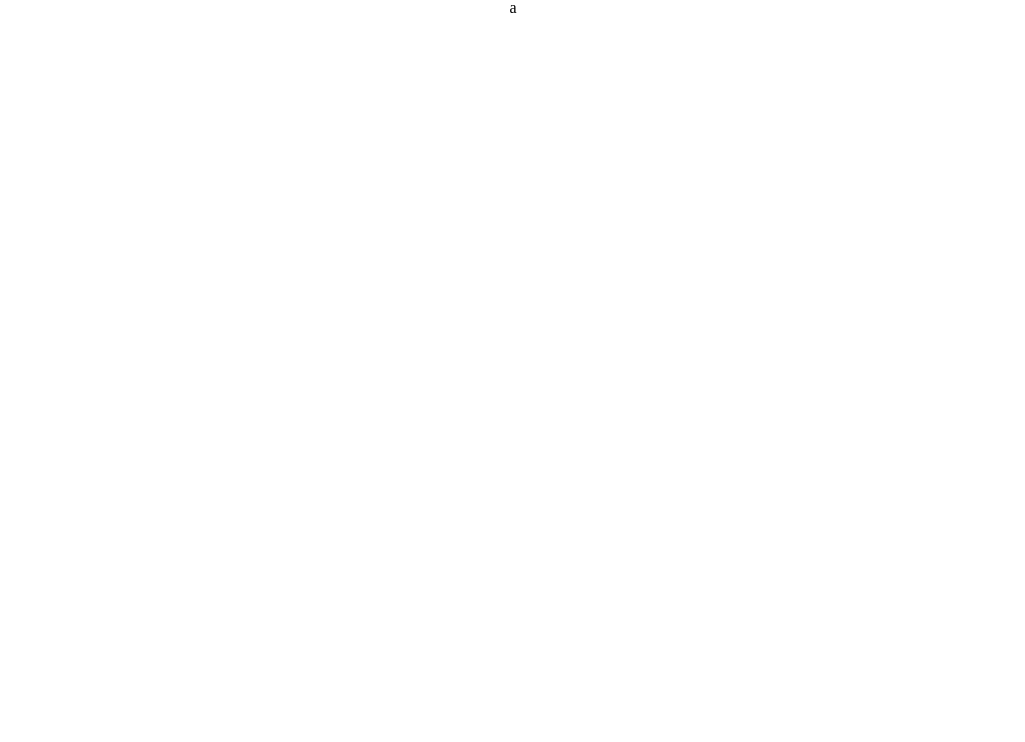
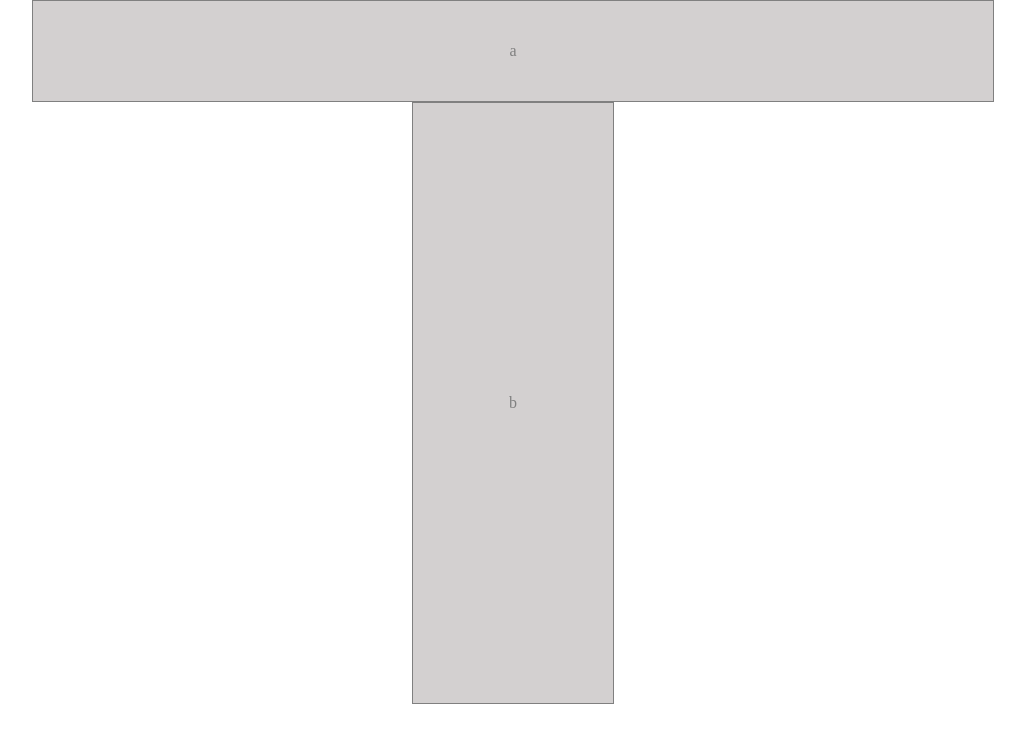
Before and after one commit to Nsuliman/lab-01, a plain HTML site: page index.html in a window 1280 px wide. Shown: the whole page, without its empty margins (127-1152 px from the left). Drawn offline with Linux system fonts and the light colour scheme.

Commit message:
divisons styling

```diff
--- a/css/desktopStyle.css
+++ b/css/desktopStyle.css
@@ -1,4 +1,41 @@
 #header
 {
-    text-align: center;
+    background-color: #d3d0d0;
+    width: 960px;
+    height: 100px;
+    position: relative;
+    margin: 0px auto;
+    color: gray;
+
+    display: -webkit-flexbox;
+    display: -ms-flexbox;
+    display: -webkit-flex;
+    display: flex;
+    -webkit-flex-align: center;
+    -ms-flex-align: center;
+    -webkit-align-items: center;
+    align-items: center;
+    justify-content: center;
+    border:1px solid gray ;
 }
+
+#outerBox {
+
+    background-color: #d3d0d0;
+    width: 200px;
+    height: 600px;
+    position: relative;
+    margin: 0px auto;
+    color: gray;
+
+    display: -webkit-flexbox;
+    display: -ms-flexbox;
+    display: -webkit-flex;
+    -webkit-flex-align: left;
+    -ms-flex-align: left;
+    -webkit-align-items: left;
+    align-items: center;
+    justify-content: center;
+    border:1px solid gray ;
+
+}
--- a/index.html
+++ b/index.html
@@ -14,7 +14,12 @@
         </div>
     </header>
 
-    <main></main>
+    <main>
+
+        <div id="outerBox">b
+
+        </div>
+    </main>
     <footer></footer>
 </body>
 </html>
```
